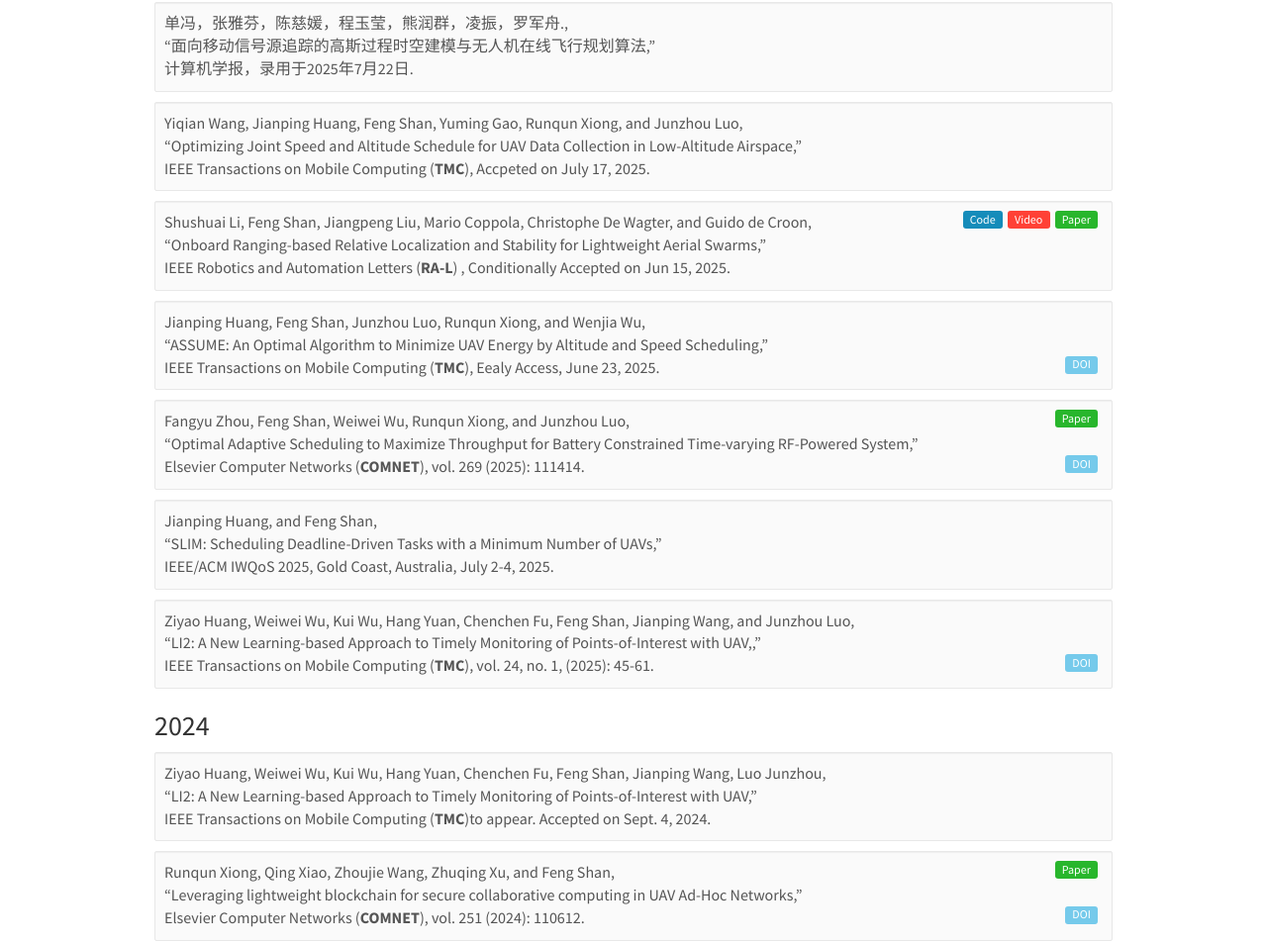
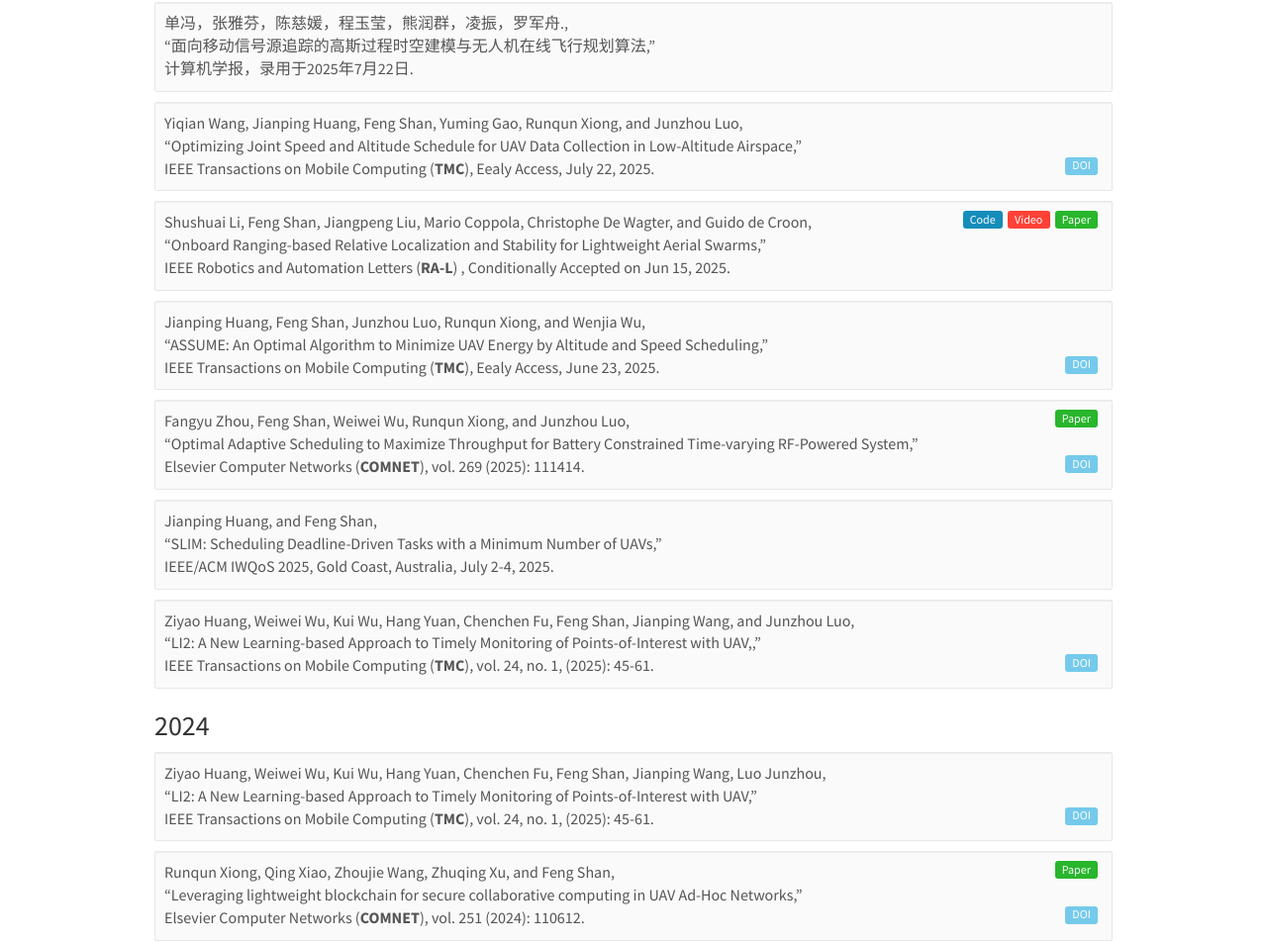
Before and after one commit to SEU-NetSI/seu-netsi.github.io, a Jekyll site: the page built from _pages/publications.md, in a window 1280 px wide and 1400 px high, scrolled down 791 px. Shown: the part 101-1054 px from the top of the window at 99% size. Built offline with Jekyll 4.4.1, drawn with Linux system fonts in a browser that asks for light colours; nearby versions of some CDN libraries.

Commit message:
TMC Eealy Access

```diff
--- a/_data/publist.yml
+++ b/_data/publist.yml
@@ -19,13 +19,13 @@
   year: 2025
   authors: Yiqian Wang, Jianping Huang, Feng Shan, Yuming Gao, Runqun Xiong, and Junzhou Luo
   title: "Optimizing Joint Speed and Altitude Schedule for UAV Data Collection in Low-Altitude Airspace"
-  pubinfo: "IEEE Transactions on Mobile Computing (<b>TMC</b>), Accpeted on July 17, 2025."
+  pubinfo: "IEEE Transactions on Mobile Computing (<b>TMC</b>), Eealy Access, July 22, 2025."
   link:
     paper: placeholder
     code: placeholder
     slide: placeholder
     video: placeholder
-    doi: placeholder
+    doi: https://doi.org/10.1109/TMC.2025.3591698
   highlight:
     attr: 0
   bibtex: placeholder
@@ -117,13 +117,13 @@
   year: 2024
   authors: Ziyao Huang, Weiwei Wu, Kui Wu, Hang Yuan, Chenchen Fu, Feng Shan, Jianping Wang, Luo Junzhou
   title: "LI2: A New Learning-based Approach to Timely Monitoring of Points-of-Interest with UAV"
-  pubinfo: "IEEE Transactions on Mobile Computing (<b>TMC</b>)to appear. Accepted on Sept. 4, 2024."
+  pubinfo: "IEEE Transactions on Mobile Computing (<b>TMC</b>), vol. 24, no. 1, (2025): 45-61."
   link:
     paper: placeholder
     code: placeholder
     slide: placeholder
     video: placeholder
-    doi: placeholder
+    doi: https://doi.org/10.1109/TMC.2024.3461708
   highlight:
     attr: 0
   bibtex: placeholder
```
